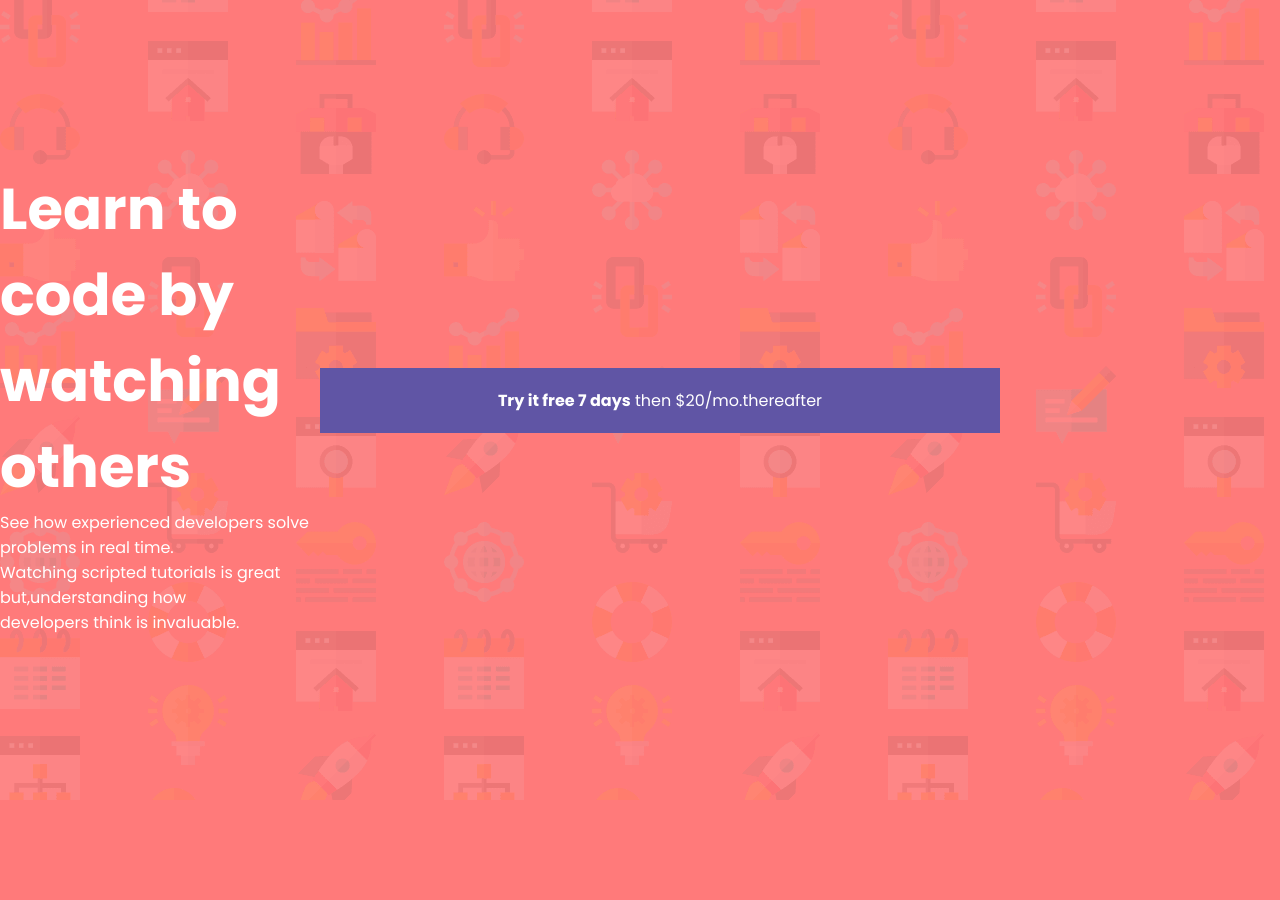
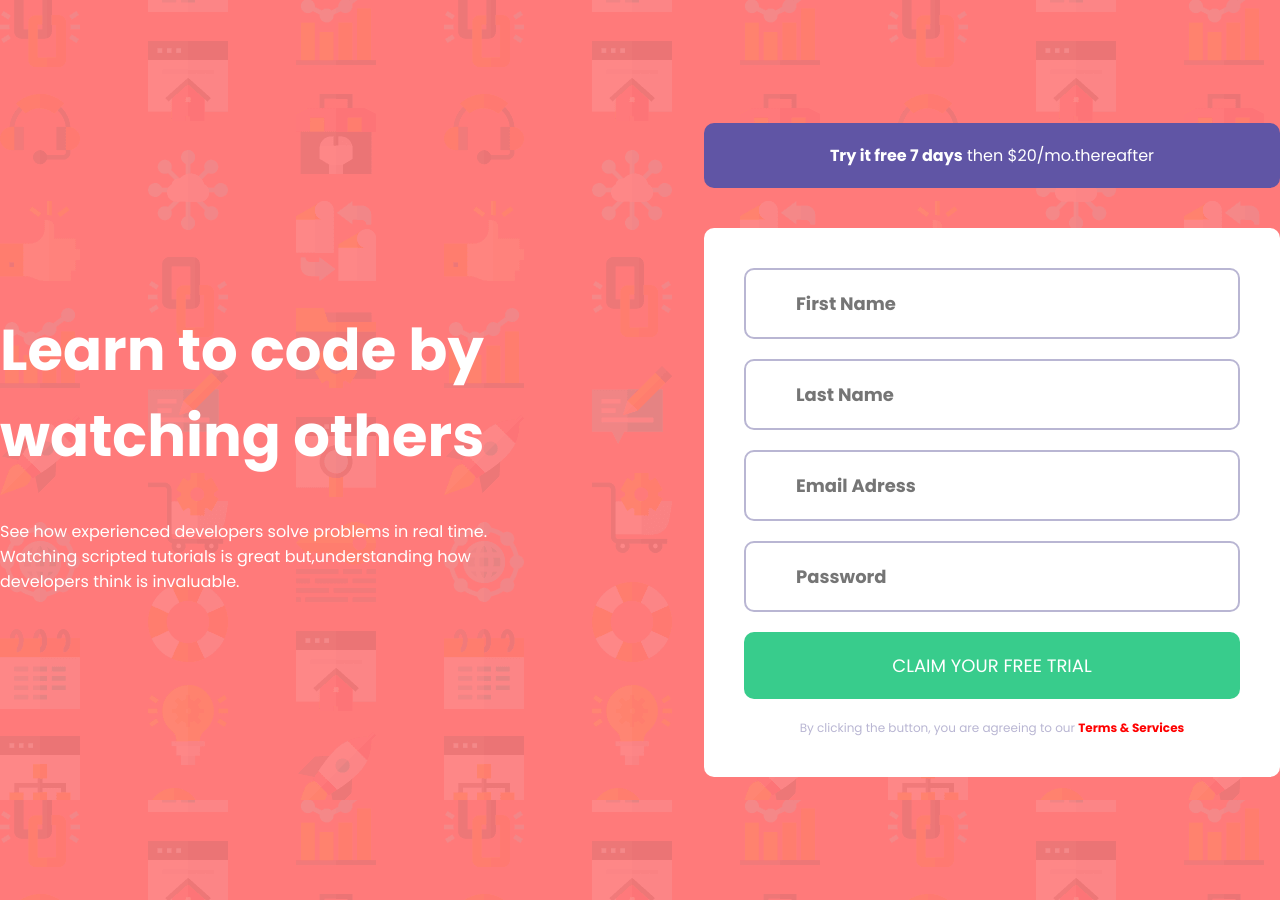
Before and after one commit to angel-i/intro-component-with-signup-form-master, a plain HTML site: page index.html in a window 1280 px wide. Before the commit the page ends 800 px from the top, so only its background shows below. Drawn offline with Linux system fonts and the light colour scheme.

Commit message:
siguiendo

```diff
--- a/index.html
+++ b/index.html
@@ -29,9 +29,41 @@
           developers think is invaluable.
         </p>
       </header>
-      <p class="payment">
-        <span id="resaltado">Try it free 7 days</span> then $20/mo.thereafter
-      </p>
+
+      <div class="column2">
+
+        <p class="payment">
+          <span id="resaltado">Try it free 7 days</span> then $20/mo.thereafter
+        </p>
+
+        <div class="form-wrap">
+        <form>
+          <div class="form-group">
+
+            <input type="text" name="firstName" id="first-name"placeholder="First Name" />
+          </div>
+          <div class="form-group">
+
+            <input type="text" name="lastName" id="last-name" placeholder="Last Name"/>
+          </div>
+          <div class="form-group">
+
+            <input type="email" name="email" id="email" placeholder="Email Adress" />
+          </div>
+          <div class="form-group">
+
+            <input type="password" name="password" id="password" placeholder="Password"/>
+          </div>
+
+          <button type="submit" class="btn">claim your free trial</button>
+          <p class="bottom-text">
+            By clicking the button, you are agreeing to our
+            <a href="#"> Terms & Services</a>
+
+          </p>
+        </form>
+      </div>
+      </div>
     </div>
   </body>
 </html>
--- a/style.css
+++ b/style.css
@@ -1,41 +1,89 @@
-*{
+* {
   box-sizing: border-box;
   padding: 0;
   margin: 0;
 }
-body{
+body {
   background: url(images/bg-intro-desktop.png);
-    background-color:  hsl(0, 100%, 74%) ;
-    font-family: 'Poppins', sans-serif;
+  background-color: hsl(0, 100%, 74%);
+  font-family: "Poppins", sans-serif;
 }
-.container{
-    width: 1000px;
-    /* margin: 50px auto; */
+.container {
+  max-width: 1440px;
+  margin: 50px auto;
   display: flex;
   align-items: center;
   height: 100vh;
-    justify-content: center;
+  justify-content: space-between;
+}
+.header {
+  color: white;
+  font-size: 1.8rem;
 
+  /* margin-right: 100px; */
+
+  width: 45%;
 }
-.header{
-    color:white ;
-    font-size: 1.8rem;
-    flex: 1;
-
+.header p {
+  font-size: 1rem;
+  margin-top: 40px;
 }
-.header p{
-    font-size: 1rem;
+.column2 {
+  width: 45%;
 }
-.payment{
-    background-color: hsl(248, 32%, 49%) ;
+.payment {
+  background-color: hsl(248, 32%, 49%);
   padding: 20px;
   text-align: center;
 
   color: white;
   width: 100%;
-    flex: 2;
-
+  border-radius: 10px;
+  cursor: pointer;
 }
-#resaltado{
-    font-weight:700;
+#resaltado {
+  font-weight: 700;
 }
+.form-wrap {
+  background-color: white;
+  padding: 40px;
+  margin-top: 40px;
+  border-radius: 10px;
+}
+.form-wrap .form-group input {
+  padding: 20px 20px 20px 50px;
+  width: 100%;
+  margin-bottom: 20px;
+  font-weight: 700;
+  color: hsl(246, 25%, 77%);
+  font-size: 18px;
+  border-radius: 10px;
+  border: 2px solid hsl(246, 25%, 77%);
+  font-family: "Poppins", sans-serif;
+}
+.form-wrap button {
+  width: 100%;
+  padding: 20px;
+  color: white;
+  background-color: hsl(154, 59%, 51%);
+  margin-bottom: 20px;
+  border-radius: 10px;
+  cursor: pointer;
+  font-family: "Poppins", sans-serif;
+  font-size: 18px;
+  text-transform: uppercase;
+  border: none;
+}
+.form-wrap button:hover {
+  background-color: hsl(248, 32%, 49%);
+}
+.bottom-text {
+  text-align: center;
+  color: hsl(246, 25%, 77%);
+  font-size: 12px;
+}
+.bottom-text a {
+  color: red;
+  text-decoration: none;
+  font-weight: 700;
+}
```
Lines whose indentation alone changed are shown as unchanged.
